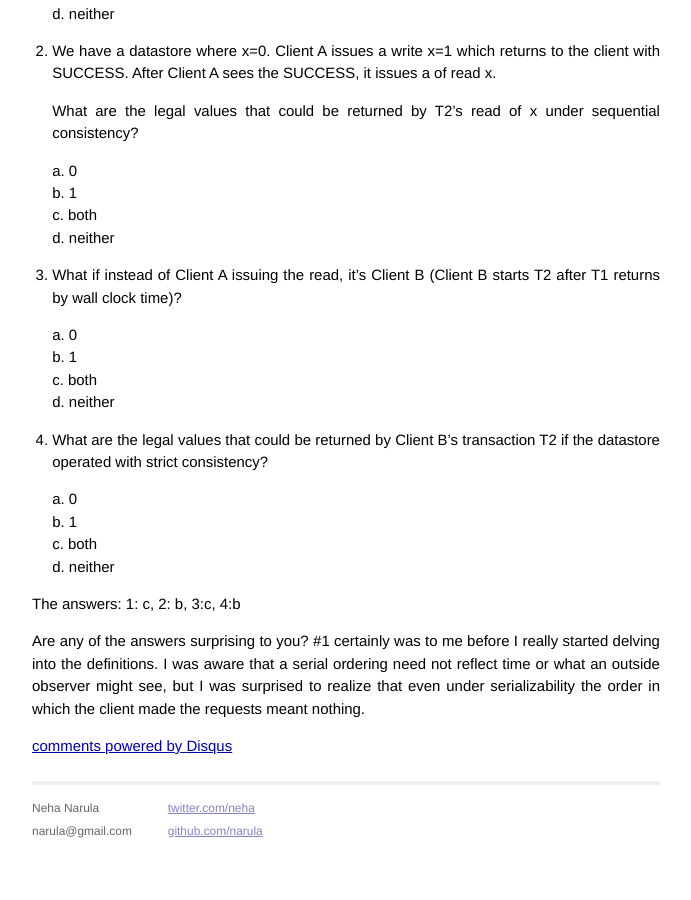
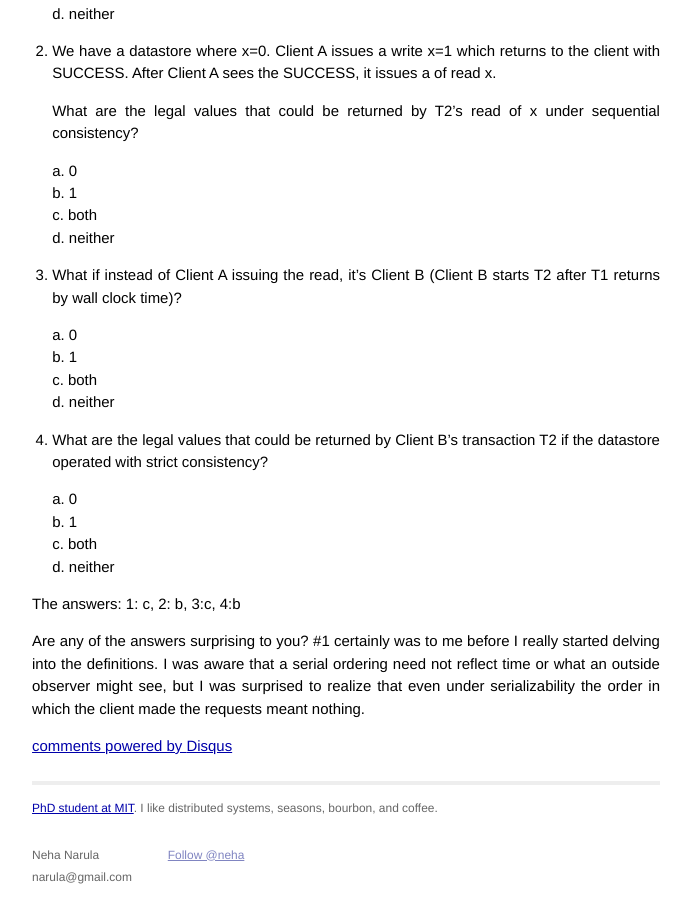
Before and after one commit to narula/narula.github.io, a Jekyll site: the page built from _posts/2013-12-15-consistency.md, in a window 1280 px wide and 900 px high, scrolled down 3791 px. Shown: the whole window, without its empty margins (294-985 px from the left). Built offline with Jekyll 4.4.1, drawn with Linux system fonts in a browser that asks for light colours; Markdown is read by kramdown in place of the engine named in the settings; comment, search, counter and statistics services are not loaded; before the commit the page ends 4645 px from its top, so only the background shows below that.

Commit message:
twitter button and remove links

```diff
--- a/_layouts/default.html
+++ b/_layouts/default.html
@@ -18,12 +18,12 @@
         <div class="site">
           <div class="header">
             <h1 class="title"><a href="/">{{ site.name }}</a></h1>
-            <a class="extra" href="http://pdos.csail.mit.edu/~neha">academic</a>
           </div>
 
           {{ content }}
 
           <div class="footer">
+            <p> <a class="extra" href="http://pdos.csail.mit.edu/~neha">PhD student at MIT</a>.  I like distributed systems, seasons, bourbon, and coffee.</p>
             <div class="contact">
               <p>
                 Neha Narula<br />
@@ -32,8 +32,8 @@
             </div>
             <div class="contact">
               <p>
-                <a href="https://twitter.com/neha">twitter.com/neha</a><br />
-                <a href="https://github.com/narula">github.com/narula</a><br />
+                <a href="https://twitter.com/neha" class="twitter-follow-button" data-show-count="false" data-lang="en">Follow @neha</a>
+                <script>!function(d,s,id){var js,fjs=d.getElementsByTagName(s)[0];if(!d.getElementById(id)){js=d.createElement(s);js.id=id;js.src="//platform.twitter.com/widgets.js";fjs.parentNode.insertBefore(js,fjs);}}(document,"script","twitter-wjs");</script><br/>
               </p>
             </div>
           </div>
```
